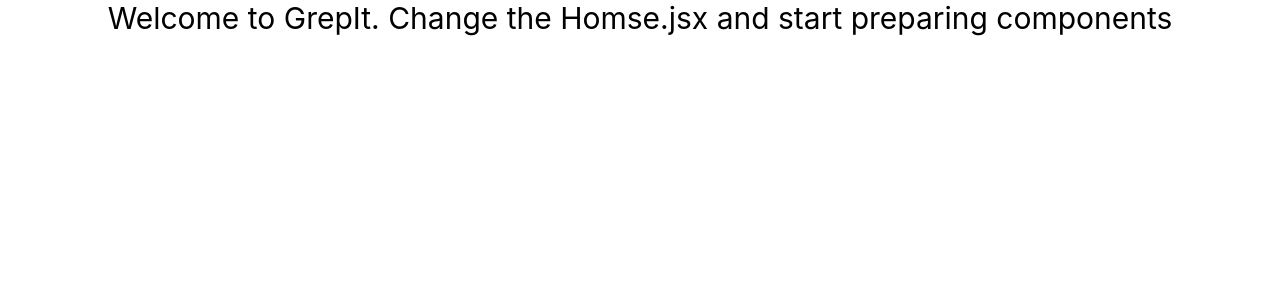
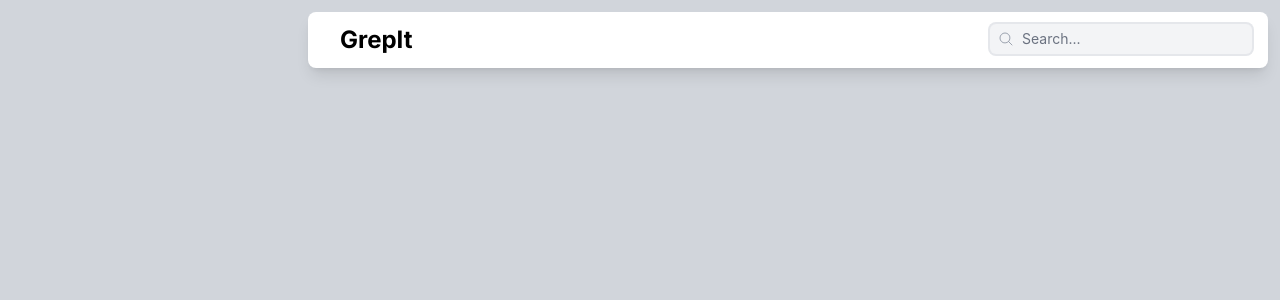
Before and after one commit to opencodeiiita/GrepIt-Frontend, a React (Create React App) app: page / in a window 1280 px wide. Shown: the top 300 px of the page. Built offline with nearby package versions, Linux system fonts and the light colour scheme.

Commit message:
Added Navbar

```diff
--- a/package.json
+++ b/package.json
@@ -3,6 +3,7 @@
   "version": "0.1.0",
   "private": false,
   "dependencies": {
+    "@heroicons/react": "^2.0.18",
     "@material-tailwind/react": "^2.1.6",
     "@testing-library/jest-dom": "^5.17.0",
     "@testing-library/react": "^13.4.0",
--- a/public/index.html
+++ b/public/index.html
@@ -8,6 +8,9 @@
   <meta name="theme-color" content="#000000" />
   <meta name="description" content="Web site created using create-react-app" />
   <link rel="apple-touch-icon" href="%PUBLIC_URL%/logo192.png" />
+  <link rel="preconnect" href="https://fonts.googleapis.com">
+  <link rel="preconnect" href="https://fonts.gstatic.com" crossorigin>
+  <link href="https://fonts.googleapis.com/css2?family=Inter:wght@400;500;700&display=swap" rel="stylesheet">
   <!--
       manifest.json provides metadata used when your web app is installed on a
       user's mobile device or desktop. See https://developers.google.com/web/fundamentals/web-app-manifest/
--- /dev/null
+++ b/src/components/Navbar.jsx
@@ -0,0 +1,22 @@
+import React from 'react';
+import { Input } from 'antd';
+import { MagnifyingGlassIcon } from "@heroicons/react/24/outline"
+
+const Navbar = () => {
+  return (
+    <div className='bg-white p-3 w-3/4 float-right m-3 rounded-lg shadow-lg'>
+        <div className='flex justify-between'>
+            <div className="text-2xl mx-5 font-bold font-inter">GrepIt</div>
+            <form action="">
+                <div className='flex relative items-center text-gray-400 focus-within:text-gray-600 mx-1'>
+                    <MagnifyingGlassIcon className='w-4 h-4 absolute z-10 ml-2 pointer-events-none' />
+                    <Input placeholder="Search..." className='pr-3 pl-8 bg-gray-100 border-none ring-2 placeholder-gray-500 ring-gray-200 focus:ring-gray-400 focus:ring-2' />
+                </div>
+            </form>
+
+        </div>
+    </div>
+  );
+};
+
+export default Navbar;
--- a/src/pages/Home.jsx
+++ b/src/pages/Home.jsx
@@ -1,9 +1,11 @@
 import React from 'react';
-
+import Navbar from '../components/Navbar';
 
 const Home = () => {
   return (
-    <div className='text-3xl'>Welcome to GrepIt. Change the Homse.jsx and start preparing components</div>
+    <div className='bg-gray-300 h-screen'>
+      <Navbar></Navbar>
+    </div>
   );
 };
 
--- a/tailwind.config.js
+++ b/tailwind.config.js
@@ -1,7 +1,11 @@
 module.exports = {
   content: ["./src/**/*.{html,js,jsx}"],
   theme: {
-    extend: {},
+    extend: {
+      fontFamily: {
+        'inter': ['inter', 'sans-serif']
+      },
+    },
   },
   plugins: [],
 }
```
Also changed, not shown: 1 other file (tests, documents, lock files or other folders).
